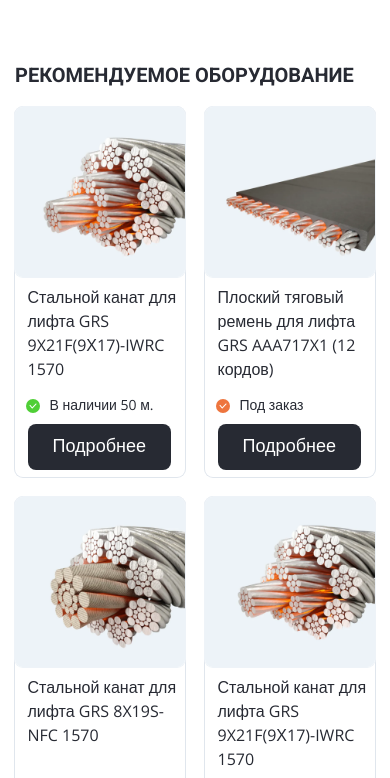
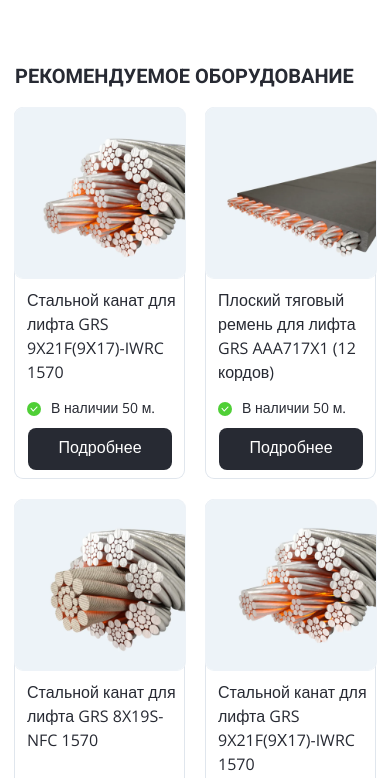
Before and after one commit to rayonnant/spartspro, a website built with webpack: page public/index.html in a window 390 px wide. Shown: the part 66-844 px from the top of the page. Built offline with nearby package versions, Linux system fonts and the light colour scheme.

Commit message:
feat: add stock switch for the second tool

```diff
--- a/public/index.html
+++ b/public/index.html
@@ -51,7 +51,7 @@
                 <img src="../src/assets/images/AAA717X1.webp" alt="AAA717X1 (12 кордов)" class="equipment__item-image">
                 <div class="equipment__item-content">
                     <span class="equipment__item-title">Плоский тяговый ремень для лифта GRS AAA717X1 (12 кордов)</span>
-                    <span class="equipment__stock equipment__stock_order">Под заказ</span>
+                    <span class="equipment__stock equipment__stock_order equipment__stock_special">Под заказ</span>
                     <a href="#" class="button equipment__item-button">Подробнее</a>
                 </div>
             </article>
--- a/src/index.ts
+++ b/src/index.ts
@@ -1,9 +1,10 @@
 import './style.scss'
 
+const body: HTMLElement | null = document.body
 const header: HTMLElement | null = document.querySelector('.header')
 const burger: HTMLElement | null = document.querySelector('.header__nav-burger')
 const navList: HTMLElement | null = document.querySelector('.header__nav-list')
-const body: HTMLElement | null = document.body
+const specialStock: HTMLElement | null = document.querySelector('.equipment__stock_special')
 
 const checkScreenSize = (): void => {
     const isDesktop = window.innerWidth >= 1440
@@ -13,14 +14,23 @@ const checkScreenSize = (): void => {
         burger.classList.remove('active')
         header.classList.remove('nav-open')
         body.classList.remove('nav-open')
-        body.style.position = ''
+    }
+
+    if (specialStock) {
+        if (window.innerWidth < 768) {
+            specialStock.textContent = 'В наличии 50 м.'
+            specialStock.classList.remove('equipment__stock_order')
+        } else {
+            specialStock.textContent = 'Под заказ'
+            specialStock.classList.add('equipment__stock_order')
+        }
     }
 }
 
 document.addEventListener('DOMContentLoaded', () => {
     if (burger && navList && header) {
         burger.addEventListener('click', () => {
-            if (window.innerWidth >= 1440) return;
+            if (window.innerWidth >= 1440) return
 
             const isActive: boolean = navList.classList.toggle('active')
             burger.classList.toggle('active')
@@ -30,8 +40,10 @@ document.addEventListener('DOMContentLoaded', () => {
             if (isActive) {
                 window.scrollTo(0, 0)
             }
-        });
+        })
     }
-});
+
+    checkScreenSize()
+})
 
 window.addEventListener('resize', checkScreenSize)
--- a/src/style.scss
+++ b/src/style.scss
@@ -63,7 +63,6 @@ body {
     padding: 0 1px 0 0;
     display: flex;
   }
-
 
 
   &__nav-link {
@@ -142,7 +141,7 @@ body {
     &-image {
       display: block;
       flex-shrink: 0;
-      box-shadow:0 0 0 1px #EEF3F8;
+      box-shadow: 0 0 0 1px #EEF3F8;
       border-radius: inherit;
     }
 
@@ -170,14 +169,14 @@ body {
     font-family: "Open Sans", sans-serif;
     font-weight: 400;
     line-height: 1.45;
-    padding-left: 24px;
+    padding-left: 26px;
     grid-area: stock;
     align-self: flex-start;
 
     &::before {
       content: "";
       position: absolute;
-      left: 0;
+      left: 2px;
       top: calc(50% + 1px);
       transform: translateY(-50%);
       width: 14px;
@@ -295,12 +294,6 @@ body {
   }
 }
 
-//@media (min-width: 800px) {
-//  .equipment__item:nth-child(2) .equipment__item-title {
-//    max-width: 320px;
-//  }
-//}
-
 .header__nav-burger {
   display: flex;
   flex-direction: column;
@@ -351,6 +344,7 @@ body {
     }
   }
 }
+
 .header__nav-list {
   position: absolute;
   margin-top: 10px;
@@ -365,16 +359,16 @@ body {
   box-shadow: 0 0 0 10px #FFFFFF;
   z-index: 10000;
 }
+
 .header__nav-list.active {
-  //height: 325px;
   height: 100vh;
   transition: height 0.7s ease;
 }
+
 .header__nav-item {
   border-bottom: 1px solid #D5DFE9;
   width: 100%;
   text-align: left;
-  //padding: 20px 0;
   padding: 20px 0 19px;
 }
 
@@ -391,12 +385,13 @@ body {
   }
 
   .equipment {
-    margin-top: 49px;
+    margin-top: 50px;
 
     &__list {
       margin-top: 20px;
       grid-template-columns: repeat(4, 1fr);
-      gap: 20px;
+      row-gap: 22px;
+      column-gap: 22px;
     }
 
     &__title {
@@ -414,11 +409,17 @@ body {
     &__item {
       display: flex;
       flex-direction: column;
-      padding-bottom: 7px;
+      padding-bottom: 8px;
       box-shadow: 0 0 0 1px var(--stroke);
 
       &-button {
-        padding: 8px 25px 12px;
+        margin-top: 1px;
+        align-self: center;
+        text-align: center;
+        margin-left: -4px;
+        //padding: 8px 25px 12px;
+        padding: 8px 30px 11px;
+        font-size: 16px;
       }
 
       &:nth-child(n) {
@@ -437,7 +438,7 @@ body {
         max-width: 150px;
         font-family: "Open Sans", sans-serif;
         font-size: 16px;
-        margin-top: -2px;
+        margin-top: 0;
         line-height: 1.5;
         height: 100px;
       }
@@ -580,7 +581,14 @@ body {
         padding-left: 0;
       }
 
+      &-button {
+        font-size: 18px;
+        align-self: flex-start;
+        margin-left: 0;
+      }
+
     }
+
     &__catalog-link {
       margin-top: 30px;
     }
@@ -616,6 +624,7 @@ body {
         width: 273.7px
       }
     }
+
     &__link {
       margin-top: 29px;
     }
@@ -708,6 +717,7 @@ body {
       &-burger {
         display: none;
       }
+
       &-list {
         position: static;
         width: 100%;
@@ -833,6 +843,10 @@ body {
         max-width: 100%;
       }
 
+      &:nth-child(2) .equipment__item-title {
+        max-width: 320px;
+      }
+
       &:nth-child(6) .equipment__item-title {
         max-width: 100%;
       }
```
